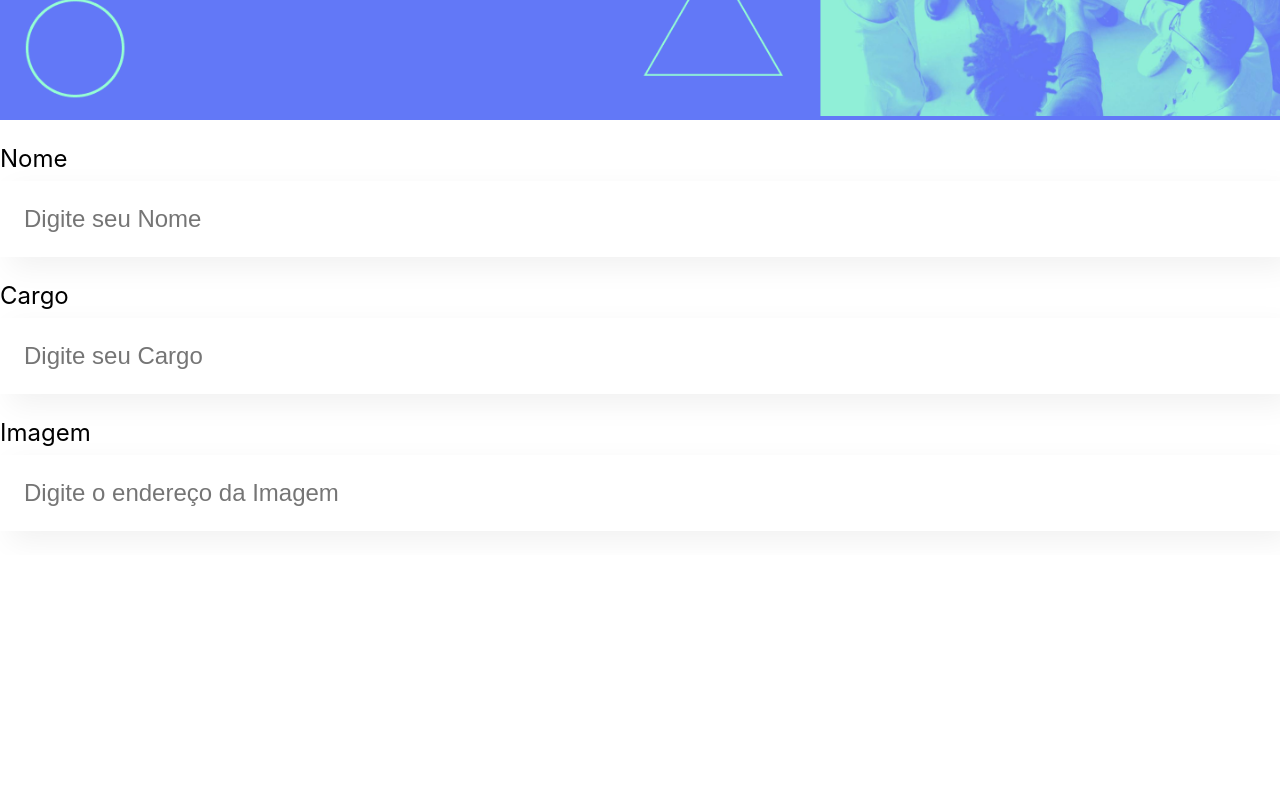
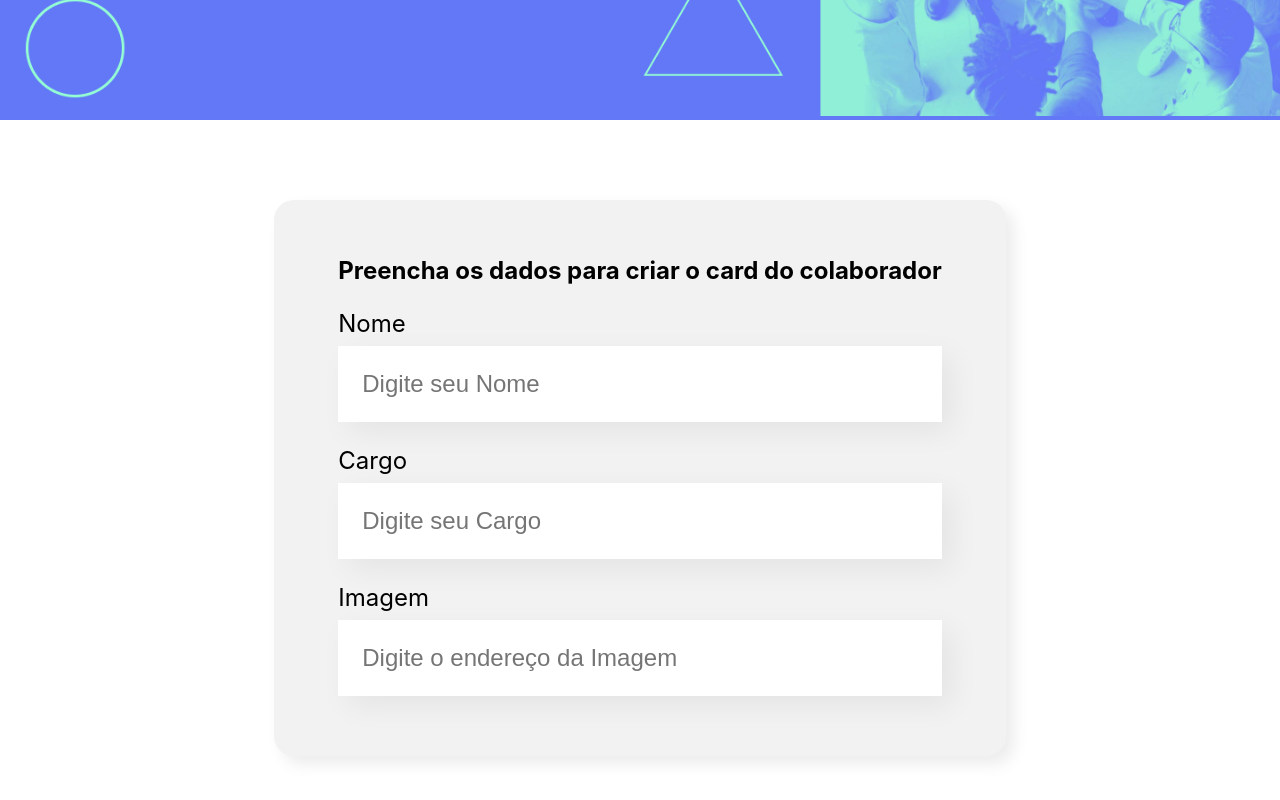
Before and after one commit to Thaynan-Ferreira/Estudo-Alura, a React (Create React App) app in the folder React/Organo/organograma/: page / in a window 1280 px wide. Shown: the part 378-1178 px from the top of the page. Before the commit the page ends 933 px from the top, so only its background shows below. Built offline with nearby package versions, Linux system fonts and the light colour scheme.

Commit message:
Criação do campo do formulario e passando os campos de texto pra dentro do form

```diff
--- a/React/Organo/organograma/src/App.js
+++ b/React/Organo/organograma/src/App.js
@@ -1,14 +1,12 @@
 import Banner from './componentes/Banner';
 import CampoTexto from './componentes/CampoTexto';
+import Formulario from './componentes/Formulario';
 
 function App() {
   return (
     <div className="App">
       <Banner />
-      <CampoTexto label="Nome" placeholder="Digite seu Nome"/>
-      <CampoTexto label="Cargo" placeholder="Digite seu Cargo"/>
-      <CampoTexto label="Imagem" placeholder="Digite o endereço da Imagem"/>
-
+      <Formulario />
     </div>
   );
 }
--- /dev/null
+++ b/React/Organo/organograma/src/componentes/Formulario/Formulario.css
@@ -0,0 +1,13 @@
+.formulario {
+    display: flex;
+    justify-content: center;
+    margin: 80px 0;
+}
+
+.formulario form {
+    max-width: 80%;
+    background-color: #F2F2F2;
+    border-radius: 20px;
+    padding: 36px 64px;
+    box-shadow: 8px 8px 16px rgba(0, 0, 0, 0.08);
+}
--- /dev/null
+++ b/React/Organo/organograma/src/componentes/Formulario/index.js
@@ -0,0 +1,16 @@
+import CampoTexto from '../CampoTexto'
+import './Formulario.css'
+const Formulario = () => {
+    return (
+        <section className="formulario">
+            <form>
+                <h2>Preencha os dados para criar o card do colaborador</h2>
+            <CampoTexto label="Nome" placeholder="Digite seu Nome"/>
+            <CampoTexto label="Cargo" placeholder="Digite seu Cargo"/>
+            <CampoTexto label="Imagem" placeholder="Digite o endereço da Imagem"/>
+            </form>
+        </section>
+    )
+}
+
+export default Formulario
```
